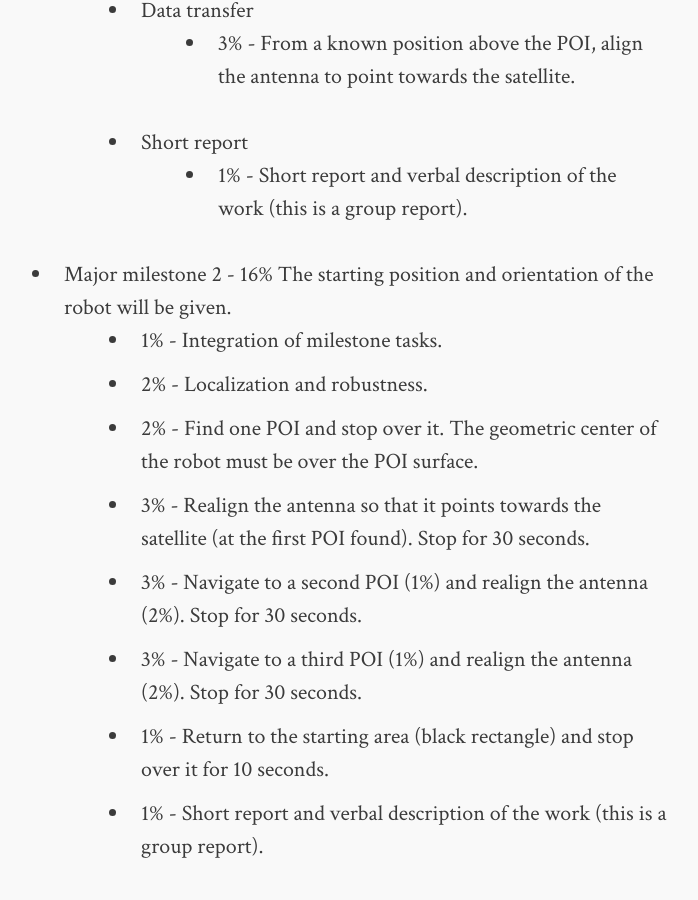
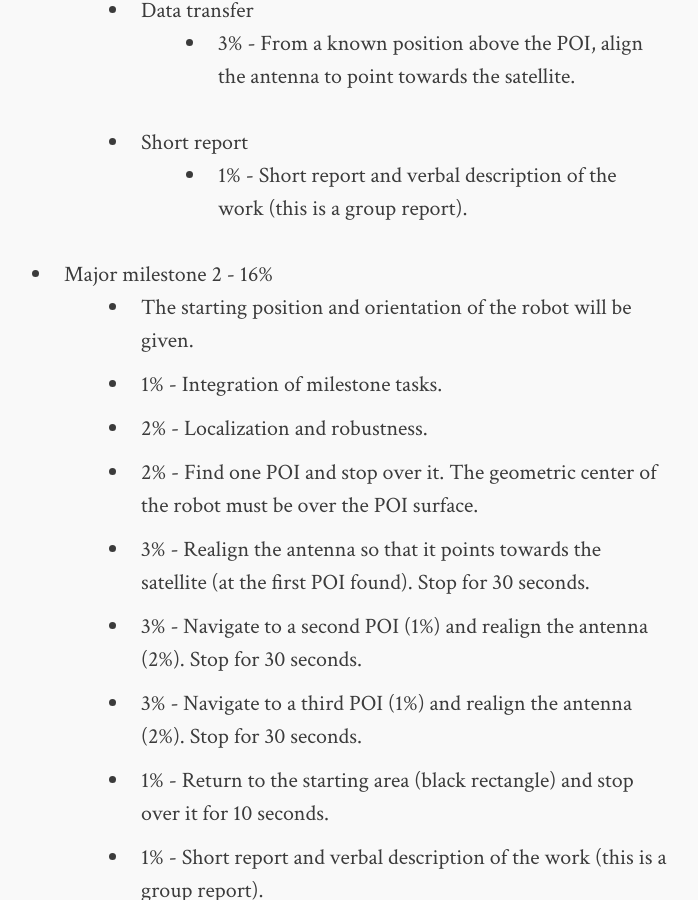
Before and after one commit to uoe-rss/uoe-rss.github.io, a Jekyll site: the page built from organization.md, in a window 1280 px wide and 900 px high, scrolled down 3392 px. Shown: the whole window, without its empty margins (313-1011 px from the left). Built offline with Jekyll 4.4.1, drawn with Linux system fonts in a browser that asks for light colours; comment, search, counter and statistics services are not loaded.

Commit message:
Fix formating

```diff
--- a/organization.md
+++ b/organization.md
@@ -65,7 +65,7 @@ in by the date shown in the schedule to the Informatics Teaching Organisation (I
     - Short report
         - 1% - Short report and verbal description of the work (this is a group report).
 - Major milestone 2 - 16%
-    The starting position and orientation of the robot will be given.
+    - The starting position and orientation of the robot will be given.
     - 1% - Integration of milestone tasks.
     - 2% - Localization and robustness.
     - 2% - Find one POI and stop over it. The geometric center of the robot must be over the POI surface.
```
